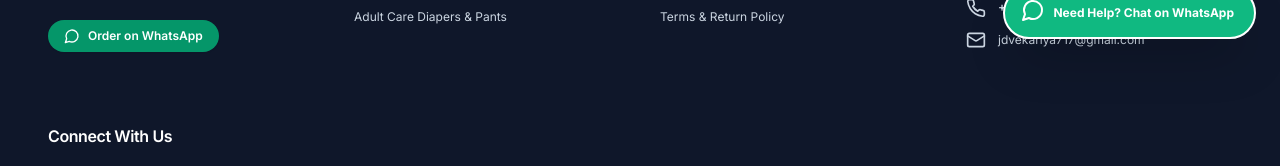
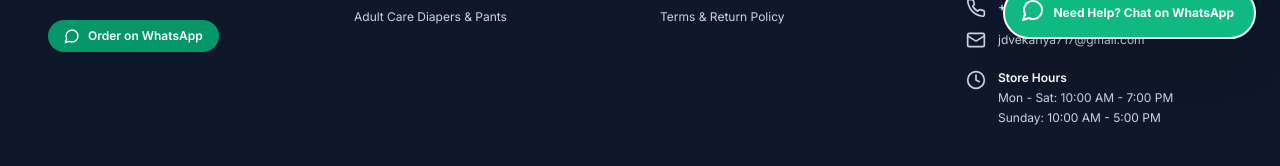
Before and after one commit to DhruvPatel3125/janki-jiyana-house, a React (Vite) app in the folder client/: page /cart in a window 1280 px wide. Shown: the part 737-903 px from the top of the page. Built offline with nearby package versions, Linux system fonts and the light colour scheme; no server answers.

Commit message:
feat: implement Footer component and initialize Checkout and Contact pages

```diff
--- a/client/src/components/Footer.jsx
+++ b/client/src/components/Footer.jsx
@@ -1,6 +1,6 @@
 import React from 'react';
 import { Link } from 'react-router-dom';
-import { ShieldCheck, Phone, Mail, MapPin, Heart, MessageCircle, Instagram, Facebook, Youtube, AtSign } from 'lucide-react';
+import { ShieldCheck, Phone, Mail, MapPin, Heart, MessageCircle, Instagram, Facebook, Youtube, AtSign, Clock } from 'lucide-react';
 
 export const Footer = () => {
   const storeAddress = "G-8-9 Apple Square, Near, Lajamni Chowk, Maruti Dham Society, Mota Varachha, Surat, Gujarat 394101, India.";
@@ -130,6 +130,16 @@ export const Footer = () => {
                 </a>
               </li>
             </ul>
+            <div className="mt-5 space-y-3 text-xs">
+              <div className="flex items-start gap-3">
+                <Clock className="w-5 h-5 text-brand-400 shrink-0" />
+                <div className="flex flex-col gap-1">
+                  <span className="text-white font-semibold">Store Hours</span>
+                  <span>Mon - Sat: 10:00 AM - 7:00 PM</span>
+                  <span>Sunday: 10:00 AM - 5:00 PM</span>
+                </div>
+              </div>
+            </div>
           </div>
 
         {/* Connect With Us Section */}
--- a/client/src/pages/CheckoutPage.jsx
+++ b/client/src/pages/CheckoutPage.jsx
@@ -498,7 +498,7 @@ export const CheckoutPage = () => {
             </div>
             <div className="flex justify-between text-slate-600 font-medium">
               <span>Delivery Fee</span>
-              <span className="font-bold text-emerald-600">FREE</span>
+              <span className="font-bold text-emerald-600">Extra</span>
             </div>
             <div className="flex justify-between items-baseline pt-2 border-t border-slate-100">
               <span className="font-black text-slate-900 text-sm">Total Payable</span>
--- a/client/src/pages/ContactPage.jsx
+++ b/client/src/pages/ContactPage.jsx
@@ -111,8 +111,8 @@ export const ContactPage = () => {
                   <Clock className="w-5 h-5 text-teal-600 shrink-0" /> Store Operating Hours
                 </h4>
                 <div className="text-sm text-slate-600 space-y-1.5 font-medium">
-                  <p>Mon – Sat: <span className="text-slate-800">9:00 AM – 9:00 PM</span></p>
-                  <p>Sunday: <span className="text-slate-800">10:00 AM – 6:00 PM</span></p>
+                  <p>Mon – Sat: <span className="text-slate-800">10:00 AM – 7:00 PM</span></p>
+                  <p>Sunday: <span className="text-slate-800">10:00 AM – 5:00 PM</span></p>
                   <p className="text-emerald-600 font-bold mt-3 flex items-center gap-1.5 bg-emerald-50 w-fit px-3 py-1 rounded-lg">
                     <ShieldCheck className="w-4 h-4" /> Online Store Open 24/7
                   </p>
```
